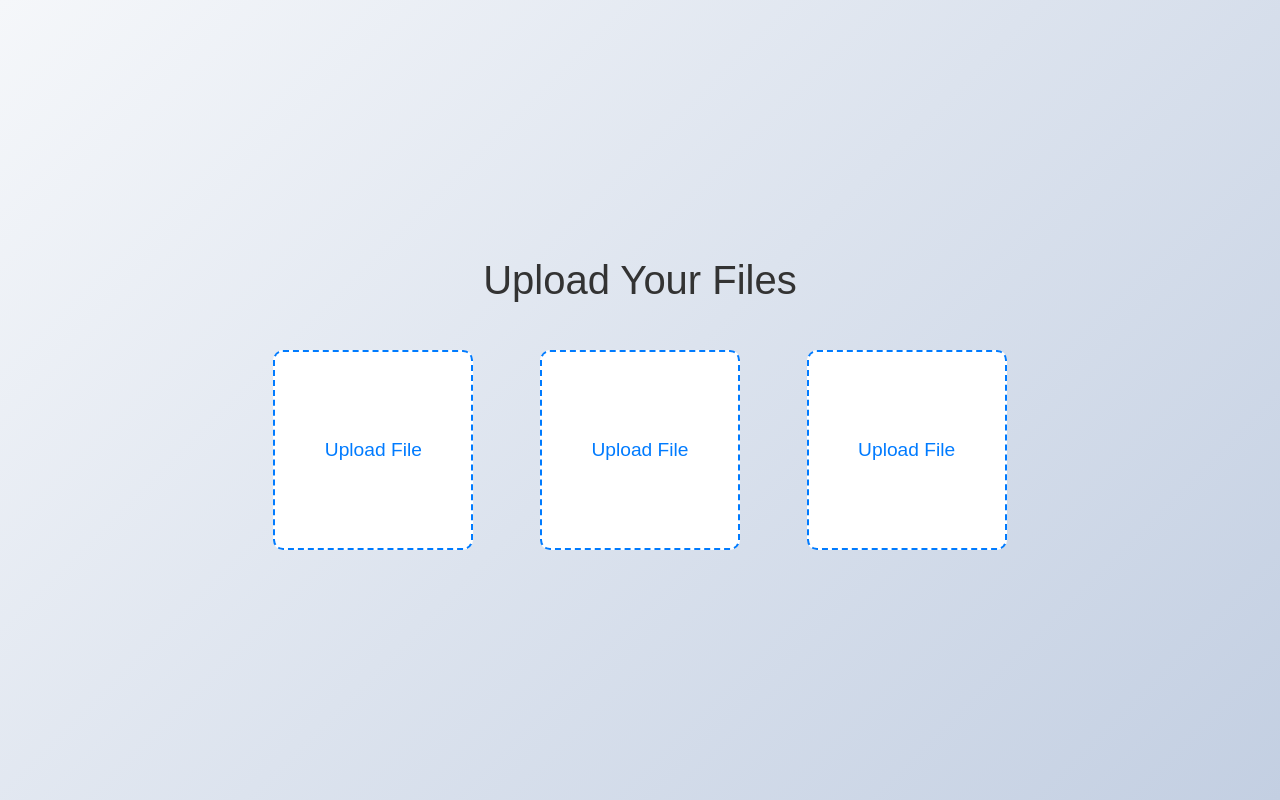
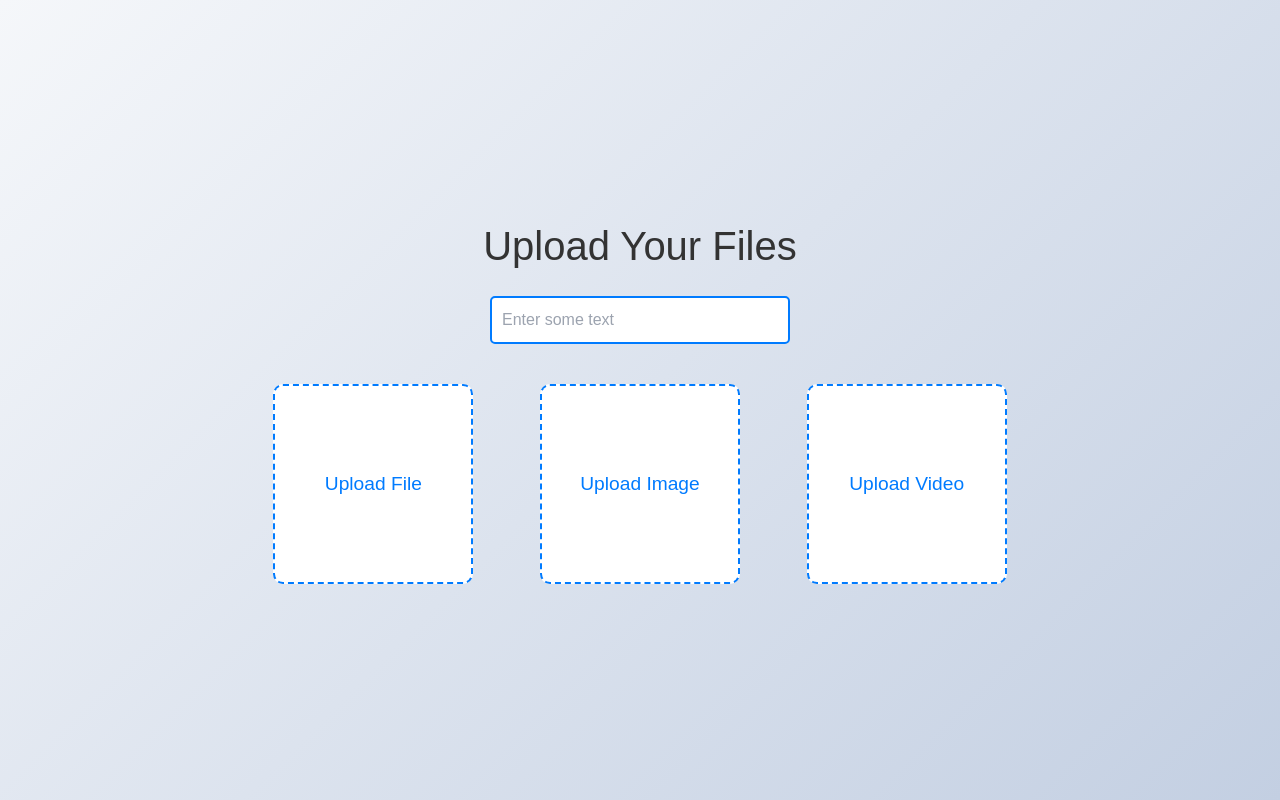
Before and after one commit to DevomB/AI-FRQ-Grader, a Next.js app: page / in a window 1280 px wide. Built offline with nearby package versions, Linux system fonts and the light colour scheme.

Commit message:
add textbox

```diff
--- a/src/app/page.js
+++ b/src/app/page.js
@@ -1,4 +1,3 @@
-// filepath: /Users/dev/Documents/GitHub/AI-FRQ-Grader/pages/index.js
 import React from 'react';
 import styles from '../app/styles/Home.module.css';
 
@@ -6,6 +5,7 @@ export default function Home() {
   return (
     <div className={styles.container}>
       <h1 className={styles.title}>Upload Your Files</h1>
+      <input type="text" placeholder="Enter some text" className={styles.textBox} />
       <div className={styles.uploadContainer}>
         <div className={styles.uploadBox}>
           <input type="file" id="fileUpload1" className={styles.fileInput} />
@@ -13,11 +13,11 @@ export default function Home() {
         </div>
         <div className={styles.uploadBox}>
           <input type="file" id="fileUpload2" className={styles.fileInput} />
-          <label htmlFor="fileUpload2" className={styles.uploadLabel}>Upload File</label>
+          <label htmlFor="fileUpload2" className={styles.uploadLabel}>Upload Image</label>
         </div>
         <div className={styles.uploadBox}>
           <input type="file" id="fileUpload3" className={styles.fileInput} />
-          <label htmlFor="fileUpload3" className={styles.uploadLabel}>Upload File</label>
+          <label htmlFor="fileUpload3" className={styles.uploadLabel}>Upload Video</label>
         </div>
       </div>
     </div>
--- a/src/app/styles/Home.module.css
+++ b/src/app/styles/Home.module.css
@@ -10,8 +10,18 @@
 
 .title {
   font-size: 2.5rem;
+  margin-bottom: 20px;
+  color: #333;
+}
+
+.textBox {
+  width: 300px;
+  padding: 10px;
   margin-bottom: 40px;
-  color: #333;
+  font-size: 1rem;
+  color: black;
+  border: 2px solid #007bff;
+  border-radius: 5px;
 }
 
 .uploadContainer {
```
